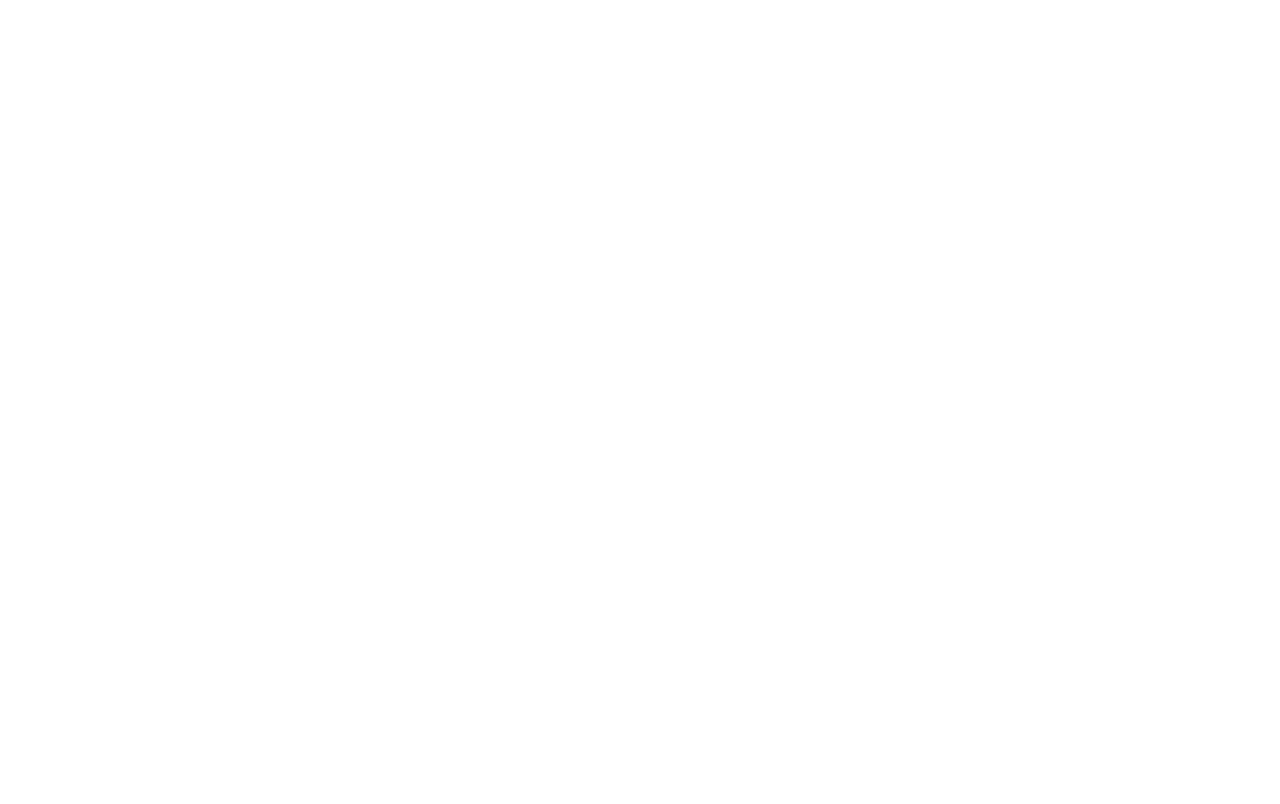
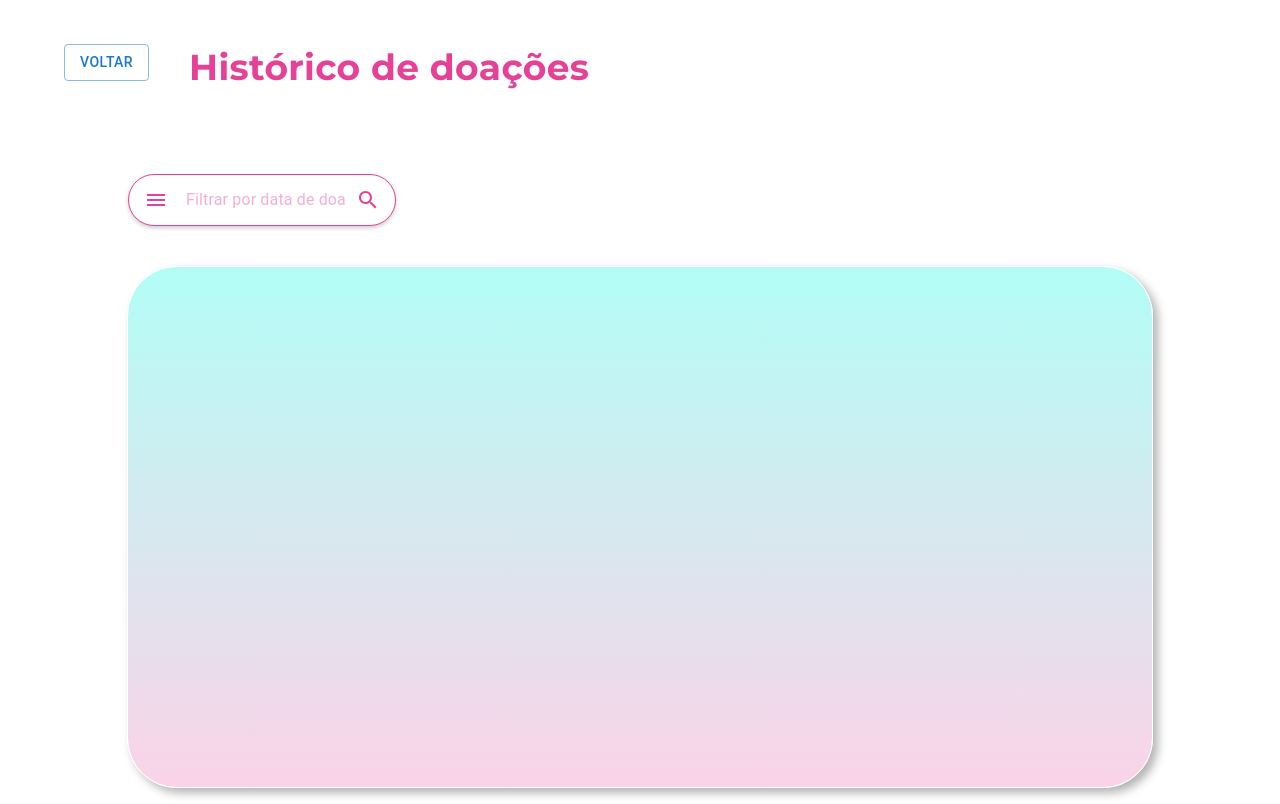
Before and after one commit to AmandaPiva/MaosEstendidas-FrontEnd, a React (Vite) app: page /HistoricoDoacoes in a window 1280 px wide. Before the commit this address had no page. Built offline with nearby package versions, Linux system fonts and the light colour scheme.

Commit message:
Tela de historico de doações

```diff
--- a/src/App.jsx
+++ b/src/App.jsx
@@ -13,6 +13,7 @@
 import CardNecessidade from "./Components/CardsNecessidades";
 import CardDonatarios from "./Components/CardsDonatarios";
 import Doadores from "./verDoadores/verDoadores";
+import HistoricoDoacoes from "./HitoricoDoacoes/HistoricoDoacoes";
 //COMPONENTE
 function App() {
   return (
@@ -32,6 +33,7 @@
           <Route path={"/SenhaAcesso"} element={<SenhaAcesso />} />
           <Route path={"/modalEndereco"} element={<ModalCadastroEndereco />} />
           <Route path={"/verDoadores"} element={<Doadores />} />
+          <Route path={"/HistoricoDoacoes"} element={<HistoricoDoacoes />} />
 
           <Route
             path={"/modalCadastroConcluido"}
--- /dev/null
+++ b/src/HitoricoDoacoes/HistoricoDoacoes.jsx
@@ -0,0 +1,100 @@
+import { Typography, Box } from "@mui/material";
+import InputBase from "@mui/material/InputBase";
+import IconButton from "@mui/material/IconButton";
+import SearchIcon from "@mui/icons-material/Search";
+import MenuIcon from "@mui/icons-material/Menu";
+
+import Button from "@mui/material/Button";
+
+function HistoricoDoacoes() {
+  return (
+    <Box
+      sx={{
+        display: "flex",
+        flexDirection: "column",
+        width: "100vw",
+        heigth: "100vh",
+      }}
+    >
+      {/**PARTE DE CIMA COM O TÍTULO E BOTÃO DE VOLTAR UMA PÁGINA */}
+      <Box sx={{ display: "flex", flexDirection: "row" }}>
+        <Box sx={{ marginTop: "5.5vh", marginLeft: "5vw" }}>
+          <Button variant="outlined">Voltar</Button>
+        </Box>
+
+        <Typography
+          sx={{
+            fontSize: "36px",
+            fontWeight: "600",
+            color: "#E64097",
+            fontFamily: "montserrat",
+            margin: "5vh ",
+            textAlign: "center",
+          }}
+        >
+          Histórico de doações{" "}
+        </Typography>
+      </Box>
+
+      {/**INPUT DO FILTRO */}
+      <Box
+        sx={{
+          display: "flex",
+          flexDirection: "column",
+          width: "80vw",
+          margin: "auto",
+          alignItems: "center",
+          padding: "1rem",
+        }}
+      >
+        <Box
+          sx={{
+            display: "flex",
+            padding: "5px",
+            marginTop: "3vh", // Ajuste conforme necessário para mover abaixo da imagem
+            marginRight: "auto",
+            backgroundColor: "white",
+            boxShadow: "0px 2px 4px rgba(0,0,0,0.2)",
+            borderRadius: "50px",
+            border: 1,
+            borderColor: "#E64097",
+            height: "5vh",
+            width: "20vw",
+          }}
+        >
+          <IconButton sx={{ color: "#E64097", p: "10px" }} aria-label="menu">
+            <MenuIcon />
+          </IconButton>
+          <InputBase
+            sx={{ color: "#E64097", ml: 1, flex: 1 }}
+            placeholder="Filtrar por data de doação"
+            inputProps={{ "aria-label": "pesquisar" }}
+          />
+          <IconButton
+            type="submit"
+            sx={{ color: "#E64097", p: "10px" }}
+            aria-label="search"
+          >
+            <SearchIcon />
+          </IconButton>
+        </Box>
+        {/*ESPAÇO ONDE FICARÁ OS DADOS DO HISTÓRICO */}
+        <Box
+          sx={{
+            height: "65vh",
+            width: "80vw",
+            backgroundImage: "linear-gradient(to bottom, #B2FDF6, #FBD3E8)",
+            borderRadius: "50px",
+            marginTop: "5vh",
+
+            border: 1,
+            borderColor: "white",
+            boxShadow: "5px 5px 10px rgba(0, 0, 0, 0.3)",
+          }}
+        ></Box>
+      </Box>
+    </Box>
+  );
+}
+
+export default HistoricoDoacoes;
```
